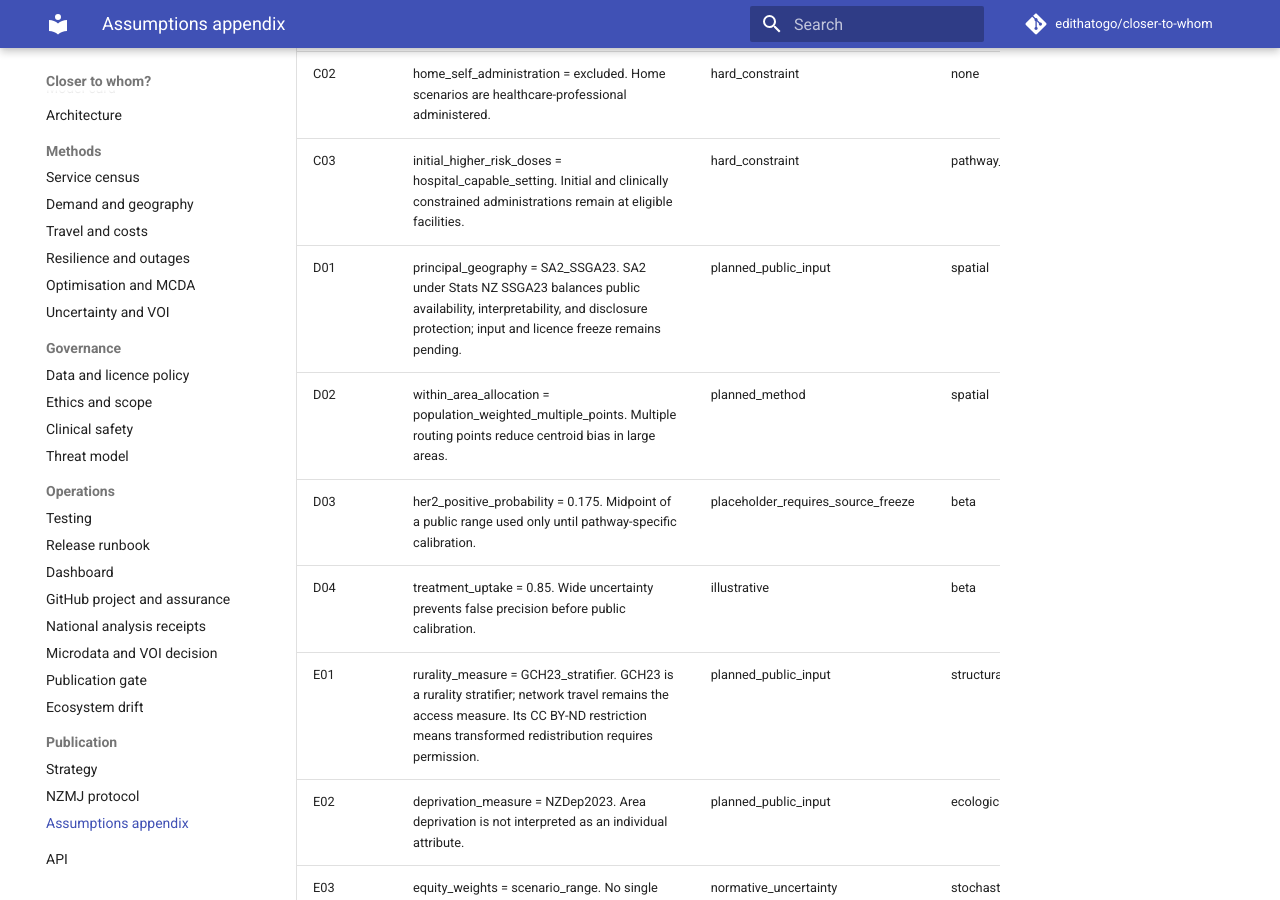
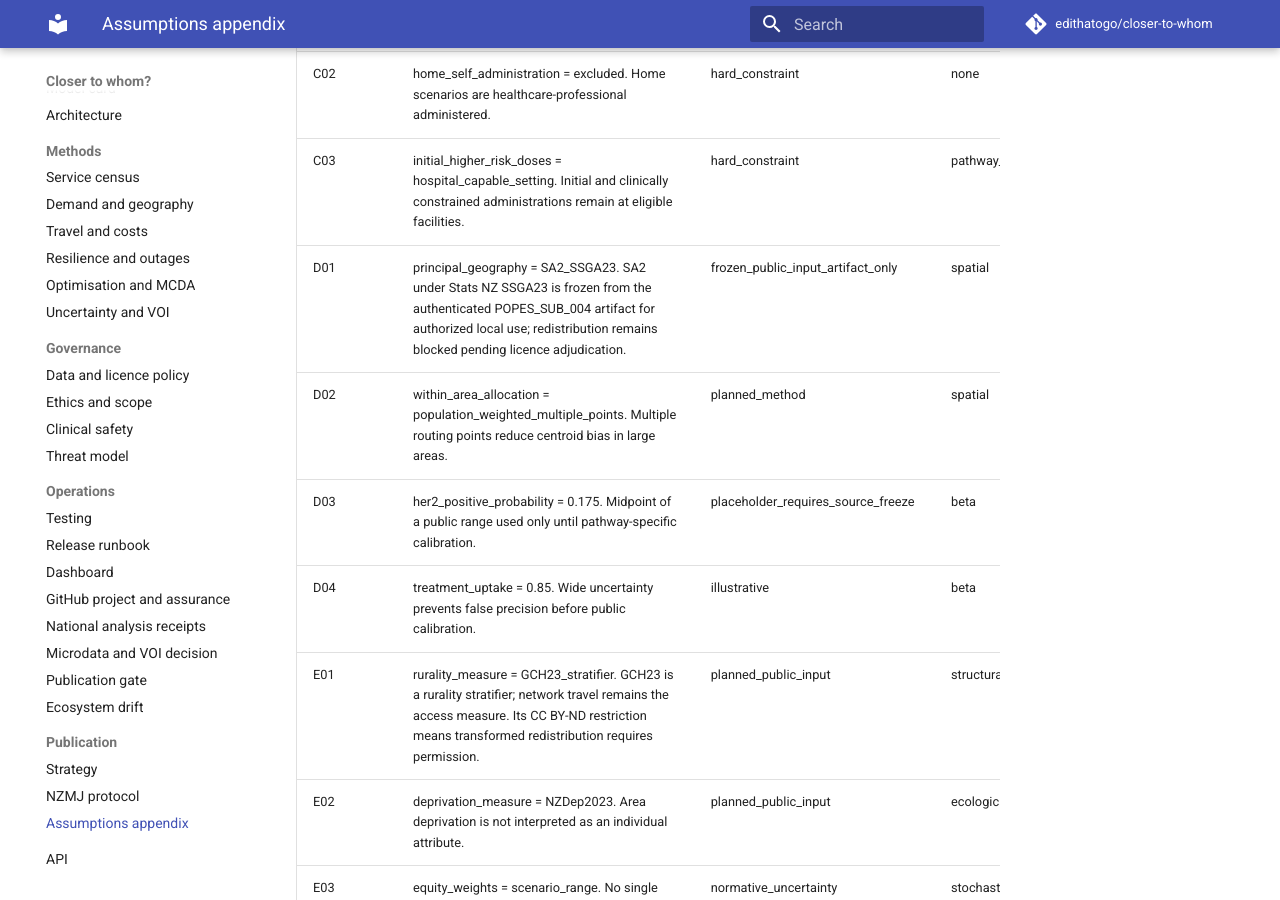
Before and after one commit to edithatogo/closer-to-whom, an MkDocs documentation site: the page built from docs/publication/assumptions-appendix.md, in a window 1280 px wide and 900 px high, scrolled down 495 px. Built offline with MkDocs 1.6.1 and Material for MkDocs 9.7.7, drawn with Linux system fonts in a browser that asks for light colours; comment, search, counter and statistics services are not loaded.

```diff
--- a/docs/publication/assumptions-appendix.md
+++ b/docs/publication/assumptions-appendix.md
@@ -9,7 +9,7 @@
 | C01 | early_iv_demo_administrations = 18. Demonstrates cumulative travel; publication value requires clinical source and review. | synthetic_fixture | discrete |  |
 | C02 | home_self_administration = excluded. Home scenarios are healthcare-professional administered. | hard_constraint | none |  |
 | C03 | initial_higher_risk_doses = hospital_capable_setting. Initial and clinically constrained administrations remain at eligible facilities. | hard_constraint | pathway_specific |  |
-| D01 | principal_geography = SA2_SSGA23. SA2 under Stats NZ SSGA23 balances public availability, interpretability, and disclosure protection; input and licence freeze remains pending. | planned_public_input | spatial |  |
+| D01 | principal_geography = SA2_SSGA23. SA2 under Stats NZ SSGA23 is frozen from the authenticated POPES_SUB_004 artifact for authorized local use; redistribution remains blocked pending licence adjudication. | frozen_public_input_artifact_only | spatial |  |
 | D02 | within_area_allocation = population_weighted_multiple_points. Multiple routing points reduce centroid bias in large areas. | planned_method | spatial |  |
 | D03 | her2_positive_probability = 0.175. Midpoint of a public range used only until pathway-specific calibration. | placeholder_requires_source_freeze | beta |  |
 | D04 | treatment_uptake = 0.85. Wide uncertainty prevents false precision before public calibration. | illustrative | beta |  |
```
Also changed, not shown: 2 other files.
